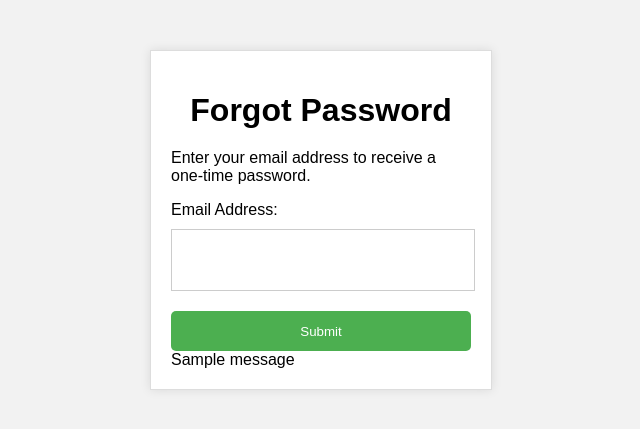
After one commit to Matrix5567/Blogapp, a Django app: page /forgot/ in a window 1280 px wide. The commit adds this page. Shown: the top 429 px of the page, without its empty margins (319-959 px from the left). Run offline with Django 4.2, Linux system fonts and the light colour scheme; tables that the repository leaves empty hold one stand-in row (values such as "Sample post"); one stand-in notice (Sample message) is shown.

Commit message:
forgot password added

```diff
--- a/emailproject/emailloginapp/admin.py
+++ b/emailproject/emailloginapp/admin.py
@@ -1,6 +1,7 @@
 from django.contrib import admin
 from django.contrib.auth.admin import UserAdmin
-from .models import CustomUser , Blog , LikeButtonStatus , AllPermissionsList , UserPermissions , Comments , Notifications
+from .models import CustomUser , Blog , LikeButtonStatus , AllPermissionsList , UserPermissions\
+    , Comments , Notifications , Forgotpassword
 
 # Register your models here.
 
@@ -11,3 +12,4 @@ admin.site.register(AllPermissionsList)
 admin.site.register(UserPermissions)
 admin.site.register(Comments)
 admin.site.register(Notifications)
+admin.site.register(Forgotpassword)
--- a/emailproject/emailloginapp/models.py
+++ b/emailproject/emailloginapp/models.py
@@ -72,3 +72,7 @@ class Notifications(models.Model):
     def mark_as_read(self):
         self.read = True
         self.save()
+
+class Forgotpassword(models.Model):
+    user = models.ForeignKey(CustomUser,on_delete=models.CASCADE)
+    otp = models.CharField(max_length=255)
--- /dev/null
+++ b/emailproject/emailloginapp/otpgeneration.py
@@ -0,0 +1,6 @@
+import random
+
+
+def otp():
+    number = random.randint(2000,4000)
+    return(number)
--- /dev/null
+++ b/emailproject/emailloginapp/static/css/forgotpassword.css
@@ -0,0 +1,57 @@
+body {
+    font-family: Arial, sans-serif;
+    background-color: #f2f2f2;
+}
+
+.container {
+    width: 300px;
+    margin: 50px auto;
+    padding: 20px;
+    background-color: #fff;
+    border: 1px solid #ddd;
+    box-shadow: 0 0 10px rgba(0, 0, 0, 0.1);
+}
+
+h1 {
+    text-align: center;
+    margin-bottom: 20px;
+}
+
+label {
+    display: block;
+    margin-bottom: 10px;
+}
+
+input[type="email"], input[type="number"] {
+    width: 94%;
+    height: 40px;
+    margin-bottom: 20px;
+    padding: 10px;
+    border: 1px solid #ccc;
+}
+
+button[type="submit"] {
+    width: 100%;
+    height: 40px;
+    background-color: #4CAF50;
+    color: #fff;
+    padding: 10px;
+    border: none;
+    border-radius: 5px;
+    cursor: pointer;
+}
+
+button[type="submit"]:hover {
+    background-color: #3e8e41;
+}
+.sendmailbutton {
+width: 100%;
+    height: 40px;
+    background-color: #4CAF50;
+    color: #fff;
+    padding: 10px;
+    border: none;
+    border-radius: 5px;
+    cursor: pointer;
+
+}
--- /dev/null
+++ b/emailproject/emailloginapp/templates/forgotpassword.html
@@ -0,0 +1,64 @@
+{% load static %}
+<!DOCTYPE html>
+<html lang="en" xmlns="http://www.w3.org/1999/html" xmlns="http://www.w3.org/1999/html">
+<head>
+    <meta charset="UTF-8">
+    <meta name="viewport" content="width=device-width, initial-scale=1.0">
+    <script src="https://ajax.googleapis.com/ajax/libs/jquery/3.7.1/jquery.min.js"></script>
+    <title>Forgot Password</title>
+    <link rel="stylesheet" href="{% static 'css/forgotpassword.css' %}">
+</head>
+<script>
+function postemail() {
+const email = document.getElementById(`email`).value;
+const csrf = '{{ csrf_token }}';
+if(email==''){
+alert("email cannot be empty")
+}
+else {
+$.ajax({
+type:'POST',
+url:'http://127.0.0.1:8000/forgot/',
+headers:{
+'X-CSRFToken':csrf
+},
+data:{
+'email': email
+},
+success:function(data){
+if (data.message){
+alert(data.message);
+}
+if (data.data){
+const otpForm = document.getElementById(`otp-form`);
+otpForm.style.display = otpForm.style.display === 'block' ? 'none' : 'block';
+}
+}
+});
+}
+}
+</script>
+<body>
+    <div class="container">
+        <h1>Forgot Password</h1>
+        <p>Enter your email address to receive a one-time password.</p>
+            <label for="email">Email Address:</label>
+            <input type="email" id="email" name="email" required>
+            <button class="sendmailbutton" onclick="postemail()">Submit</button>
+        <form method="post" action="{% url 'forgotlogin' %}">
+            {% csrf_token %}
+        <div id = "otp-form" style="display: none;">
+            <label for="otp">One-Time Password:</label>
+            <input type="number" id="otp" name="otp" required>
+            <small>This otp is valid for 3 min</small>
+            <button type="submit">Submit</button>
+            </form>
+        </div>
+    <div class="messages">
+        {% for message in messages %}
+        <div class="message">{{ message }}</div>
+        {% endfor %}
+    </div>
+    </div>
+</body>
+</html>
--- a/emailproject/emailloginapp/templates/login.html
+++ b/emailproject/emailloginapp/templates/login.html
@@ -20,6 +20,7 @@
                     {{ form.as_p }}
                     <button type="submit" class="btn-login">Login</button>
                     <a href="{% url 'signup' %}" class="create-account">Don't have an account? Create</a>
+                    <a href="{% url 'forgot' %}" class="create-account">Forgot Password?</a>
                     <div class="messages">
                         {% for message in messages %}
                             <div class="message">{{ message }}</div>
--- a/emailproject/emailloginapp/urls.py
+++ b/emailproject/emailloginapp/urls.py
@@ -22,4 +22,6 @@ urlpatterns = [
     path('fetchnotification/',views.fetch_notification,name='fetch_notification'),
     path('mark-notification-read/',views.mark_notification,name="mark_notification"),
     path('login-check-user/',views.login_check_user,name='login_check_user'),
+    path('forgot/',views.forgot_password,name='forgot'),
+    path('forgotlogin/',views.forgot_login,name='forgotlogin'),
 ]
--- a/emailproject/emailloginapp/views.py
+++ b/emailproject/emailloginapp/views.py
@@ -7,10 +7,12 @@ from django.contrib.auth.decorators import login_required
 from django.contrib import messages
 from .validators import validate_blog
 from.models import Blog , CustomUser , LikeButtonStatus , AllPermissionsList , UserPermissions, Comments \
-    , Notifications
+    , Notifications , Forgotpassword
 from django.contrib.sessions.models import Session
 from django.db.models import Q
 from .customdecorators import role_required , permission_required
+from .email import send_mail_page
+from .otpgeneration import otp
 
 
 @login_required()      # all blog listing and search blogs
@@ -284,3 +286,31 @@ def login_check_user(request): # onload checking if admin or normal user to prev
         return JsonResponse({"data":True})
     else:
         return JsonResponse({"data": False})
+
+def forgot_password(request):
+    if request.method == 'POST':
+        email = request.POST.get('email')
+        if CustomUser.objects.filter(email=email).exists():
+            try:
+                send_mail_page(email=email)                            # function call to send email
+            finally:
+                return JsonResponse({'data':True})
+        else:
+            return JsonResponse({'message': "EMAIL NOT REGISTERED IN THE APP"})
+    return render(request,'forgotpassword.html')
+
+def forgot_login(request):  #forgot password login
+    if request.method == 'POST':
+        otp = request.POST.get('otp')
+        try:
+            get_user = Forgotpassword.objects.get(otp=otp)
+            if otp == get_user.otp:
+                login(request, get_user.user)
+                get_user.delete()
+                return redirect('success')
+            else:
+                messages.error(request, 'INVALID OTP')
+                return render(request, 'forgotpassword.html')
+        except:
+            messages.error(request, 'INVALID OTP')
+            return render(request, 'forgotpassword.html')
```
Also changed, not shown: emailproject/emailloginapp/email.py (added, +24 -0 lines), emailproject/emailproject/settings.py (+8 -0 lines), emailproject/db.sqlite3, emailproject/emailloginapp/migrations/0049_forgotpassword.py (added), emailproject/media/images/IMG20241105120231.jpg (added).
